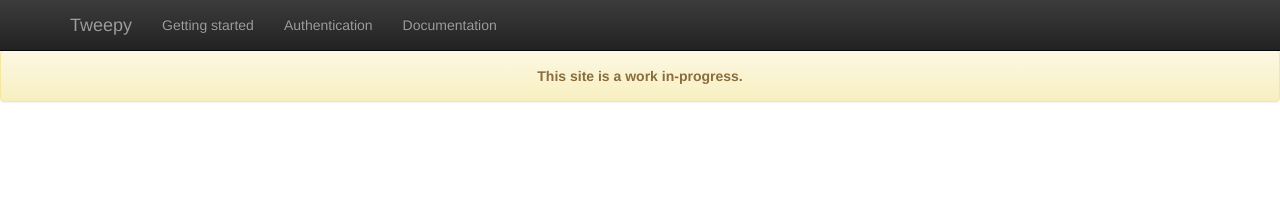
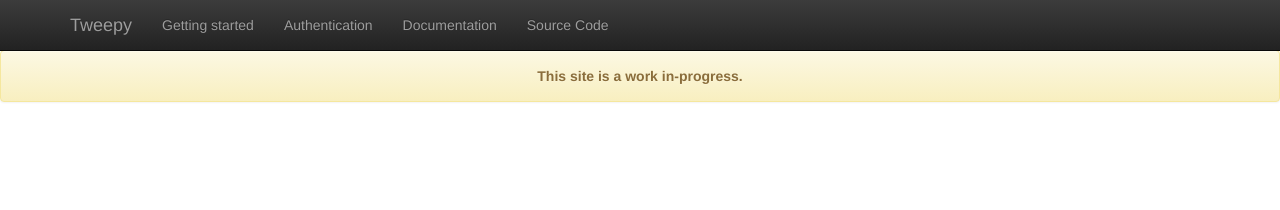
Before and after one commit to tweepy/tweepy.github.com, a Jekyll site: the page built from index.html, in a window 1280 px wide. Shown: the top 210 px of the page. Built offline with Jekyll 4.4.1, drawn with Linux system fonts in a browser that asks for light colours; nearby versions of some CDN libraries; Markdown is read by kramdown in place of the engine named in the settings.

Commit message:
Add link to GitHub

```diff
--- a/_includes/nav-main.html
+++ b/_includes/nav-main.html
@@ -19,6 +19,9 @@
 	<li>
           <a href="http://tweepy.readthedocs.org/en/latest/">Documentation</a>
         </li>
+        <li>
+          <a href="https://github.com/tweepy/tweepy">Source Code</a>
+        </li>
       </ul>
     </div>
   </div>
```
